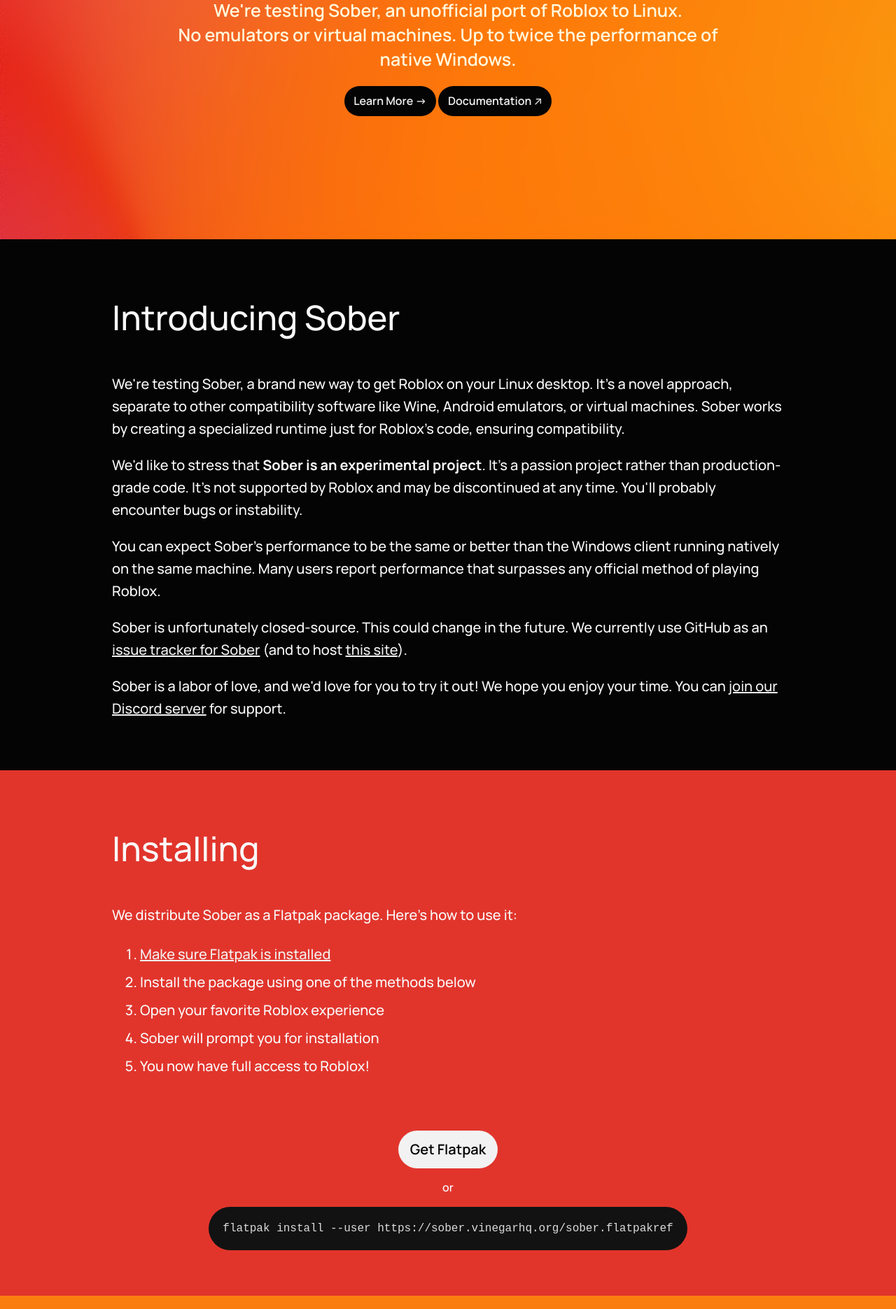
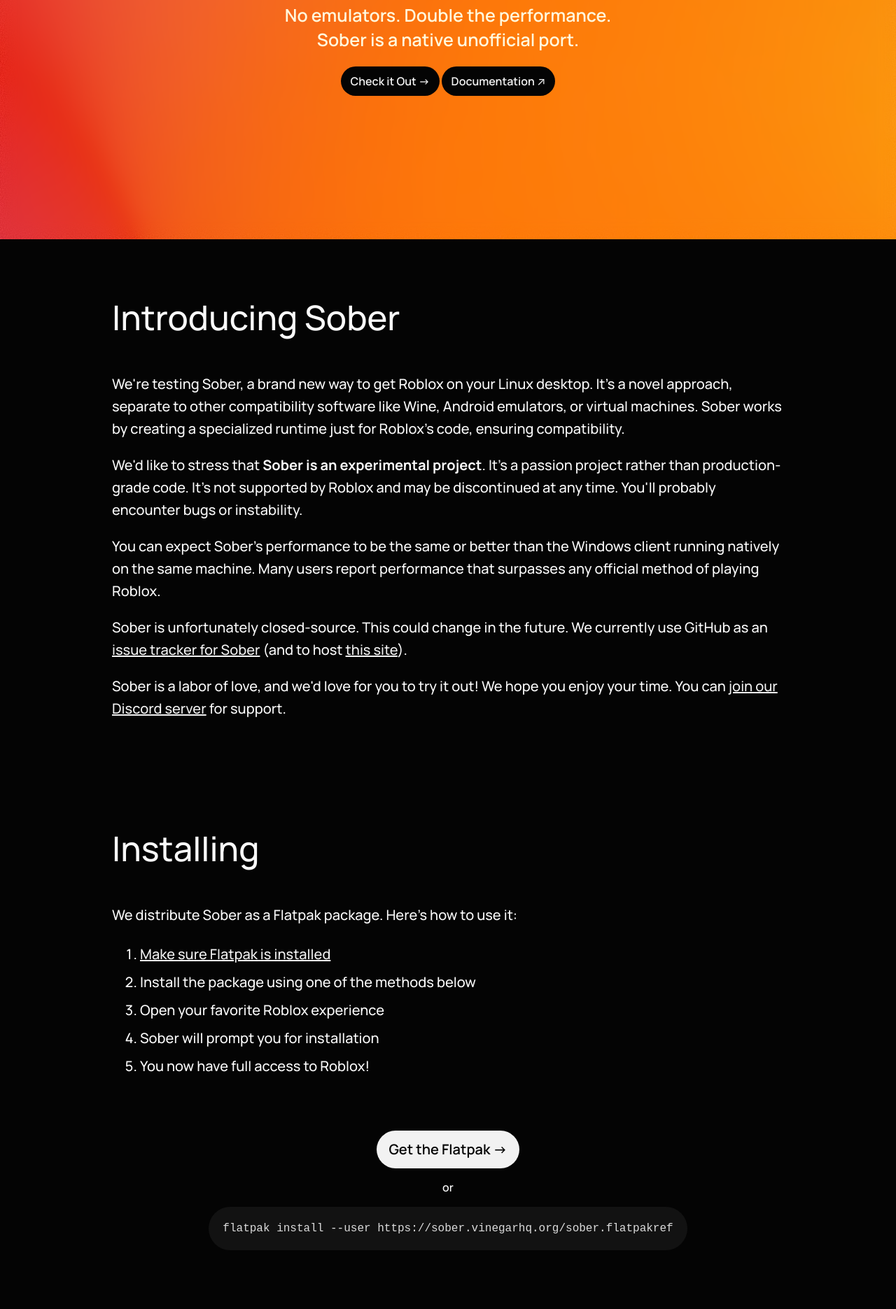
Before and after one commit to vinegarhq/sober, a plain HTML site: page index.html in a window 1280 px wide. Shown: the part 298-2169 px from the top of the page at 70% size. Drawn offline with Linux system fonts and the light colour scheme.

Commit message:
Improve landing page
Signed-off-by: burnerphones <74930500+burnerphones@users.noreply.github.com>

```diff
--- a/index.html
+++ b/index.html
@@ -23,12 +23,10 @@
 
 <body>
     <section class="Card intro">
-        <span class="date">August 5, 2024</span>
         <span class="heading">Roblox, better than ever on Linux</span>
-        <span class="desc">We're testing Sober, an unofficial port of Roblox to Linux.<br>No emulators or virtual
-            machines. Up to twice the performance of native Windows.</span>
-        <span>
-            <a href="#introducing-sober" class="Button filled">Learn More -></a>
+        <span class="desc">No emulators. Double the performance.<br>Sober is a native unofficial port.</span>
+        <div>
+            <a href="#introducing-sober" class="Button filled">Check it Out -></a>
             <a href="https://vinegarhq.org/Sober/Home/index.html" class="Button filled">Documentation &#x2197;</a>
         </span>
     </section>
@@ -66,7 +64,7 @@
         </p>
     </section>
 
-    <section class="Card accent-one">
+    <section class="Card">
         <div class="Card text">
             <h2 id="installing" class="h2">Installing</h2>
 
@@ -85,7 +83,7 @@
         </div>
 
         <section class="Card cta">
-            <a class="Button filled" href="/sober.flatpakref">Get Flatpak</a>
+            <a class="Button filled" href="/sober.flatpakref">Get the Flatpak -></a>
             <div class="or">or</div>
             <div class="Command">
                 <span>flatpak install --user
@@ -94,7 +92,7 @@
         </section>
     </section>
 
-    <section class="Card accent-two">
+    <section class="Card">
         <div class="Card text">
             <h2 id="faq" class="h2">Frequently Questioned Answers</h2>
 
```
